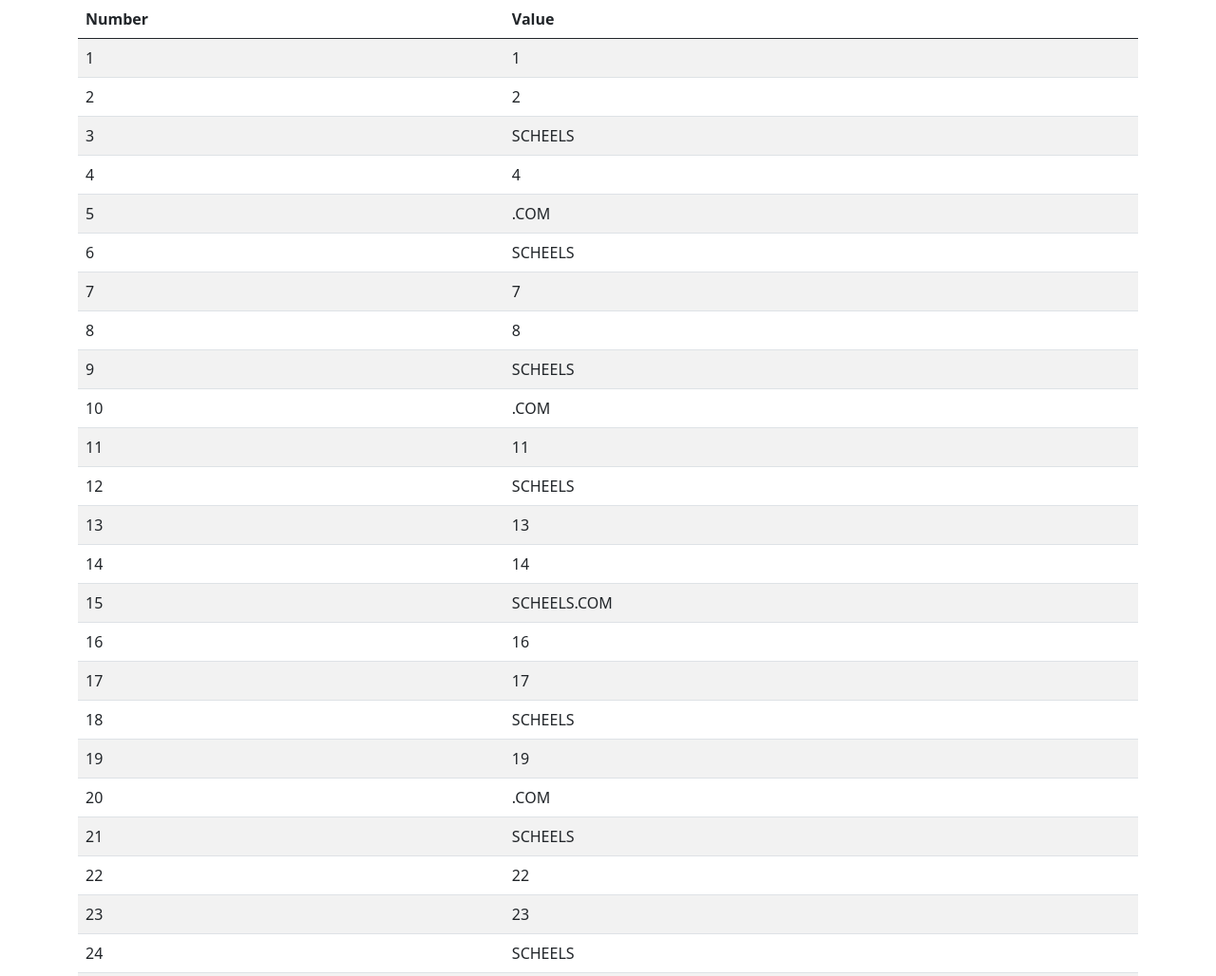
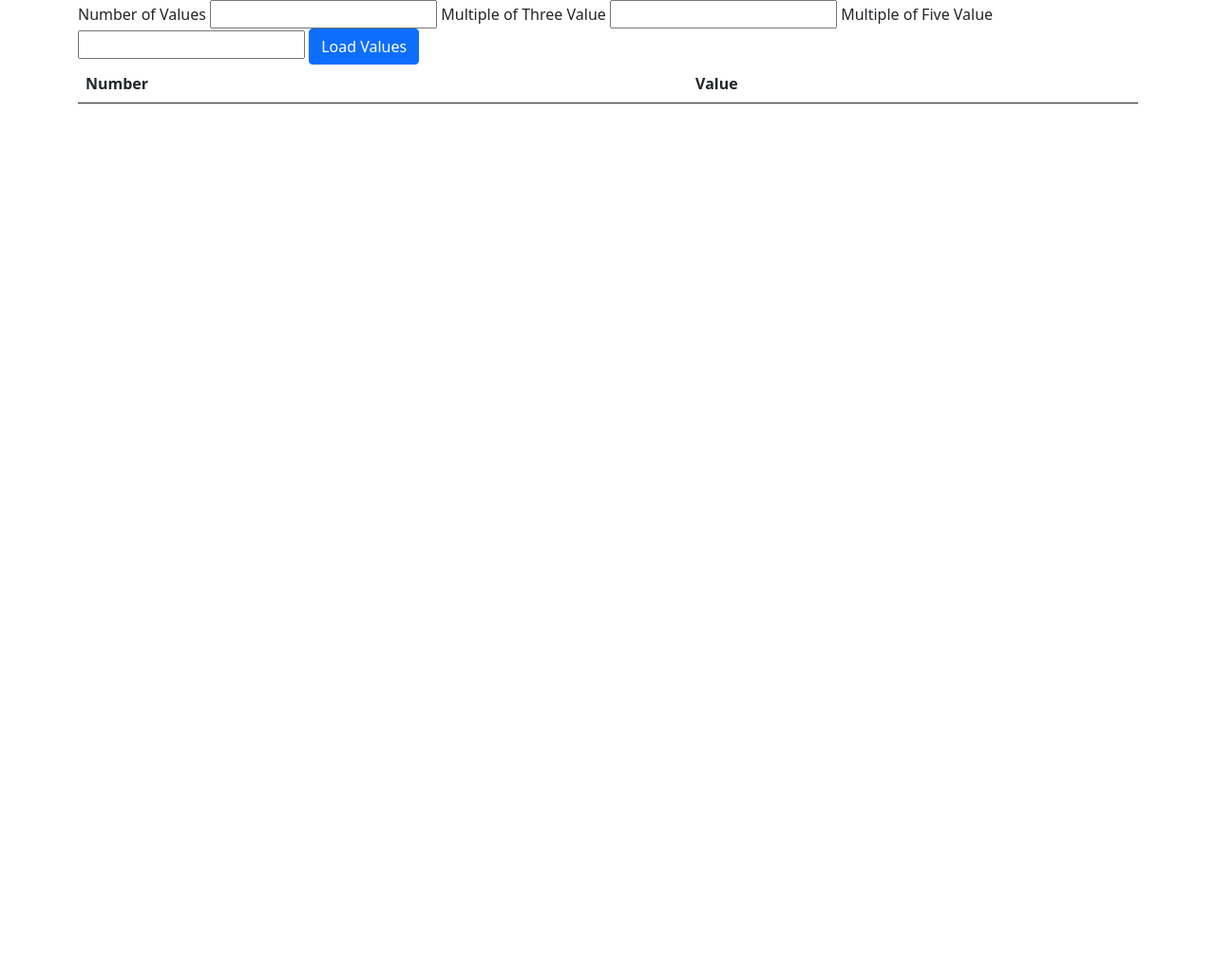
Before and after one commit to andrew-niehaus/scheels-project, a plain HTML site: page index.html in a window 1280 px wide. Shown: the top 1028 px of the page at 95% size. After the commit the page ends 800 px from the top, so only its background shows below. Drawn offline with nearby package versions, Linux system fonts and the light colour scheme.

Commit message:
Made modular based on user input

```diff
--- a/index.html
+++ b/index.html
@@ -10,7 +10,28 @@
     <link href="https://cdn.jsdelivr.net/npm/bootstrap@5.0.0-beta3/dist/css/bootstrap.min.css" rel="stylesheet" integrity="sha384-eOJMYsd53ii+scO/bJGFsiCZc+5NDVN2yr8+0RDqr0Ql0h+rP48ckxlpbzKgwra6" crossorigin="anonymous">
 </head>
 <body>
+    <!--Reference main javascript functions-->
+    <script src="./numbers.js"></script>
+    <script>
+        function loadMain(){
+            var numValues = document.getElementById("numValuesInput").value;
+            var modThreeValue = document.getElementById("mod3Value").value;
+            var modFiveValue = document.getElementById("mod5Value").value;
+            loadValues(numValues, document.getElementById("main"), modThreeValue, modFiveValue);
+        }
+    </script>
     <div class="container">
+        <label for="numValuesInput">Number of Values</label>
+        <input type="number" id="numValuesInput"/>
+
+        <label for="mod3Value">Multiple of Three Value</label>
+        <input type="text" id="mod3Value"/>
+
+        <label for="mod5Value">Multiple of Five Value</label>
+        <input type="text" id="mod5Value"/>
+
+        <button class="btn btn-primary" onclick="loadMain()">Load Values</button>
+
         <table class="table table-striped">
             <thead>
                 <tr>
@@ -23,11 +44,5 @@
             </tbody>
         </table>
     </div>
-
-    <!--Reference main javascript functions-->
-    <script src="./numbers.js"></script>
-    <script>
-        loadValues(100, document.getElementById("main"));
-    </script>
 </body>
 </html>
--- a/numbers.js
+++ b/numbers.js
@@ -1,16 +1,20 @@
-function loadValues(n, elem){
+function loadValues(n, elem, modThreeValue, modFiveValue){
     var values = [];
     for (var i = 1; i <= n; i++){
-        var translated = translate(i);
+        var translated = translate(i, modThreeValue, modFiveValue);
         values.push('<tr><td>' + i + '</td><td>' + translated + '</td></tr>');
     }
     elem.innerHTML = values.join('');
 }
 
-function translate(value){
+/*
+    Takes in an integer value and outputs the corresponding
+    value depending on what divides the input
+*/
+function translate(value, modThreeValue, modFiveValue){
     var output = '';
-    if (value % 3 == 0) output += "SCHEELS";
-    if (value % 5 == 0) output += ".COM";
+    if (value % 3 == 0) output += modThreeValue;
+    if (value % 5 == 0) output += modFiveValue;
     if (output == '') return value;
     return output;
 }
```
